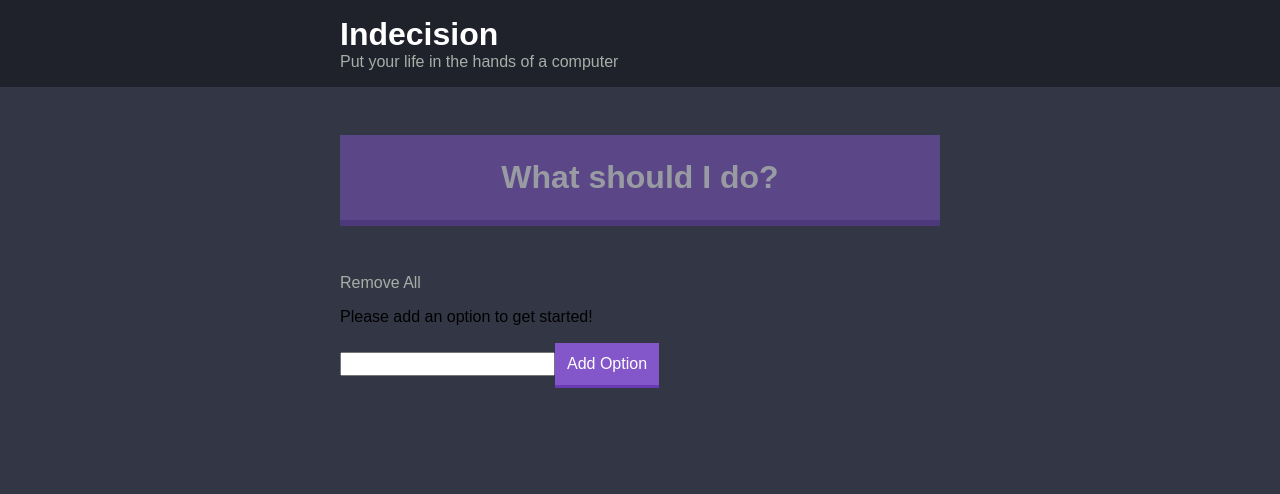
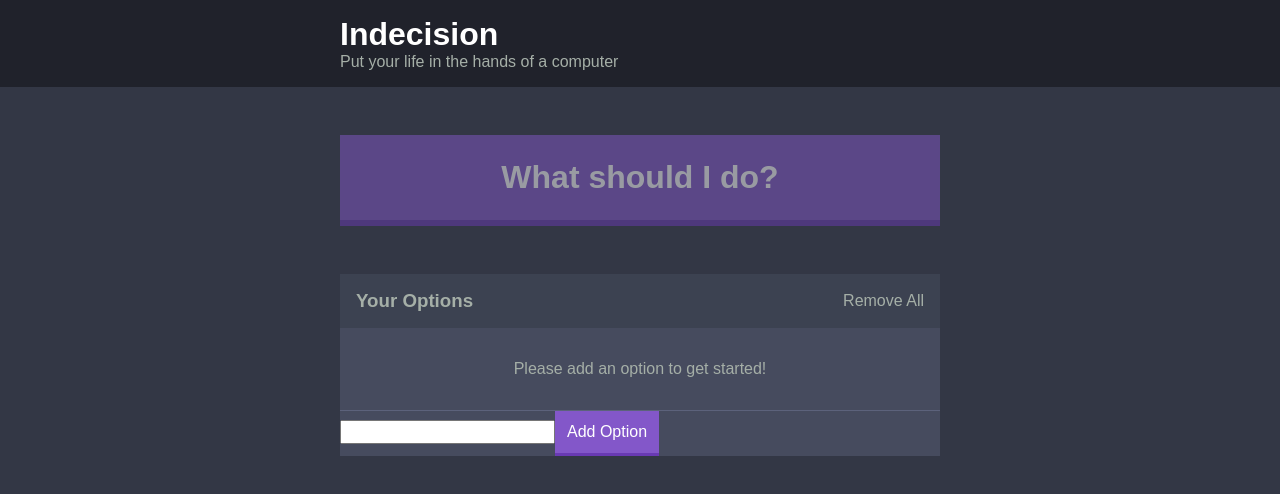
Before and after one commit to IEB-Richard/indecision-app, a React (Create React App) app: page / in a window 1280 px wide. Shown: the top 494 px of the page. Built offline with nearby package versions, Linux system fonts and the light colour scheme.

Commit message:
styling the option list

```diff
--- a/src/components/IndecisionApp.js
+++ b/src/components/IndecisionApp.js
@@ -71,6 +71,7 @@ export default class IndecisionApp extends React.Component {
             hasOptions={this.state.options.length > 0}
             handlePick={this.handlePick}
           />
+          <div className="widget">
             <Options
               options={this.state.options}
               handleDeleteOptions={this.handleDeleteOptions}
@@ -80,7 +81,7 @@ export default class IndecisionApp extends React.Component {
               handleAddOption={this.handleAddOption}
             />
           </div>
-
+        </div>
         <OptionModal
           selectedOption={this.state.selectedOption}
           handleClearSelectedOption={this.handleClearSelectedOption}
--- a/src/components/Options.js
+++ b/src/components/Options.js
@@ -3,13 +3,16 @@ import Option from './Option';
 
 const Options = (props) => (
   <div>
-    <button
-      className="button button--link"
-      onClick={props.handleDeleteOptions}
+    <div className="widget-header">
+      <h3 className="widget-header__title">Your Options</h3>
+      <button
+        className="button button--link"
+        onClick={props.handleDeleteOptions}
       >
-      Remove All
+        Remove All
     </button>
-    {props.options.length === 0 && <p>Please add an option to get started!</p>}
+    </div>
+    {props.options.length === 0 && <p className="widget__message">Please add an option to get started!</p>}
     {
       props.options.map((option) => (
         <Option
--- a/src/styles/base/_settings.scss
+++ b/src/styles/base/_settings.scss
@@ -1,6 +1,8 @@
 // color
 $off-black: #20222b;
 $dark-blue: #333745;
+$blue: #3c4251;
+$light-blue: #464b5e;
 $off-white: #a5afa7;
 $purple: #8357c9;
 
--- /dev/null
+++ b/src/styles/components/_widget.scss
@@ -0,0 +1,25 @@
+.widget {
+  background: $light-blue;
+  margin-bottom: $xl-size;
+}
+
+.widget__message {
+  margin: 0;
+  color: $off-white;
+  padding: $l-size;
+  text-align: center;
+  border-bottom: 1px solid lighten($light-blue, 10%);
+}
+
+// widget headers
+.widget-header {
+  background: $blue;
+  color: $off-white;
+  display: flex;
+  justify-content: space-between;
+  padding: $m-size;
+}
+
+.widget-header__title {
+  margin: 0;
+}
--- a/src/styles/styles.scss
+++ b/src/styles/styles.scss
@@ -3,3 +3,4 @@
 @import './components/button';
 @import './components/container';
 @import './components/header';
+@import './components/widget';
```
Lines whose indentation alone changed are shown as unchanged.
